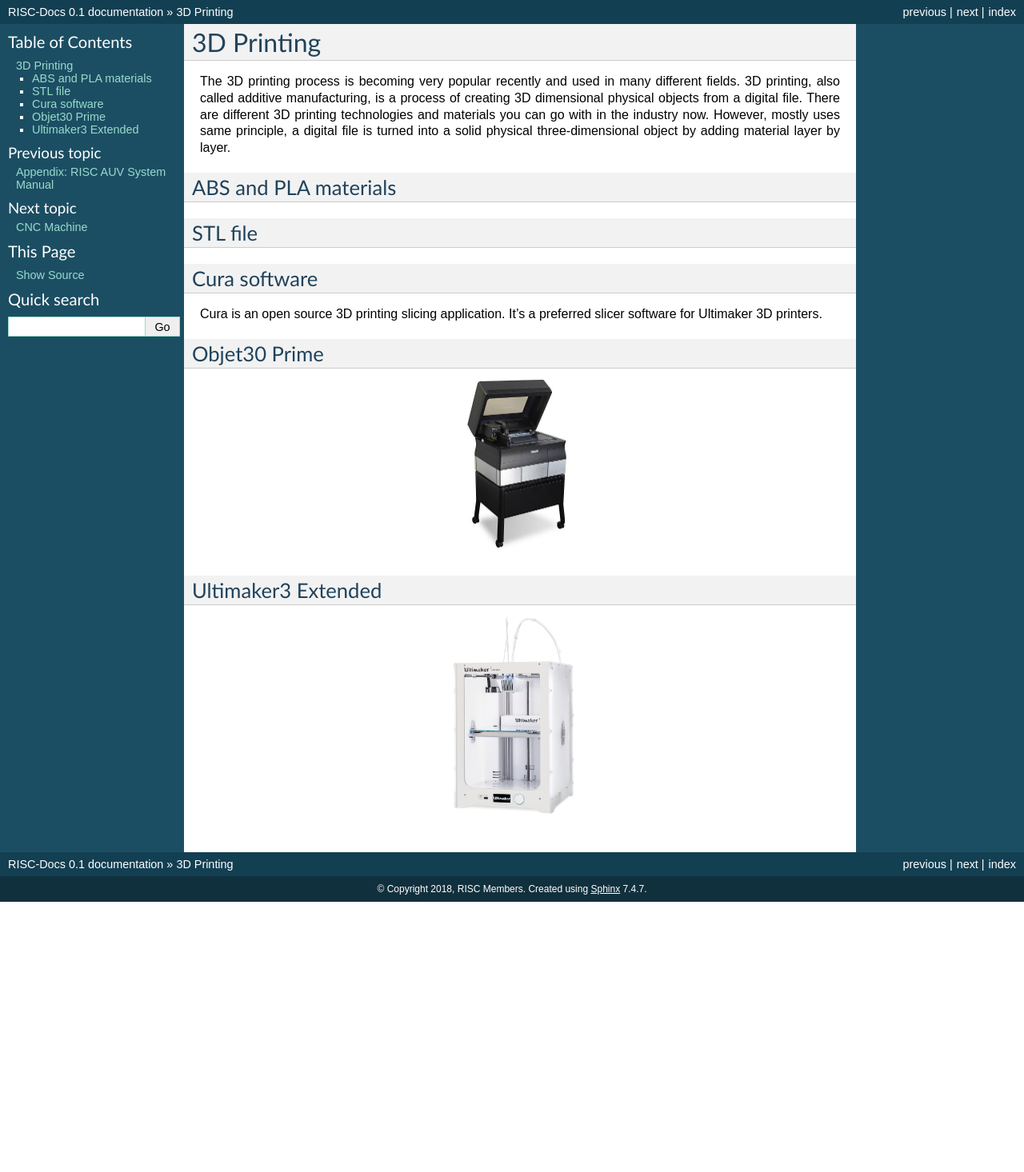
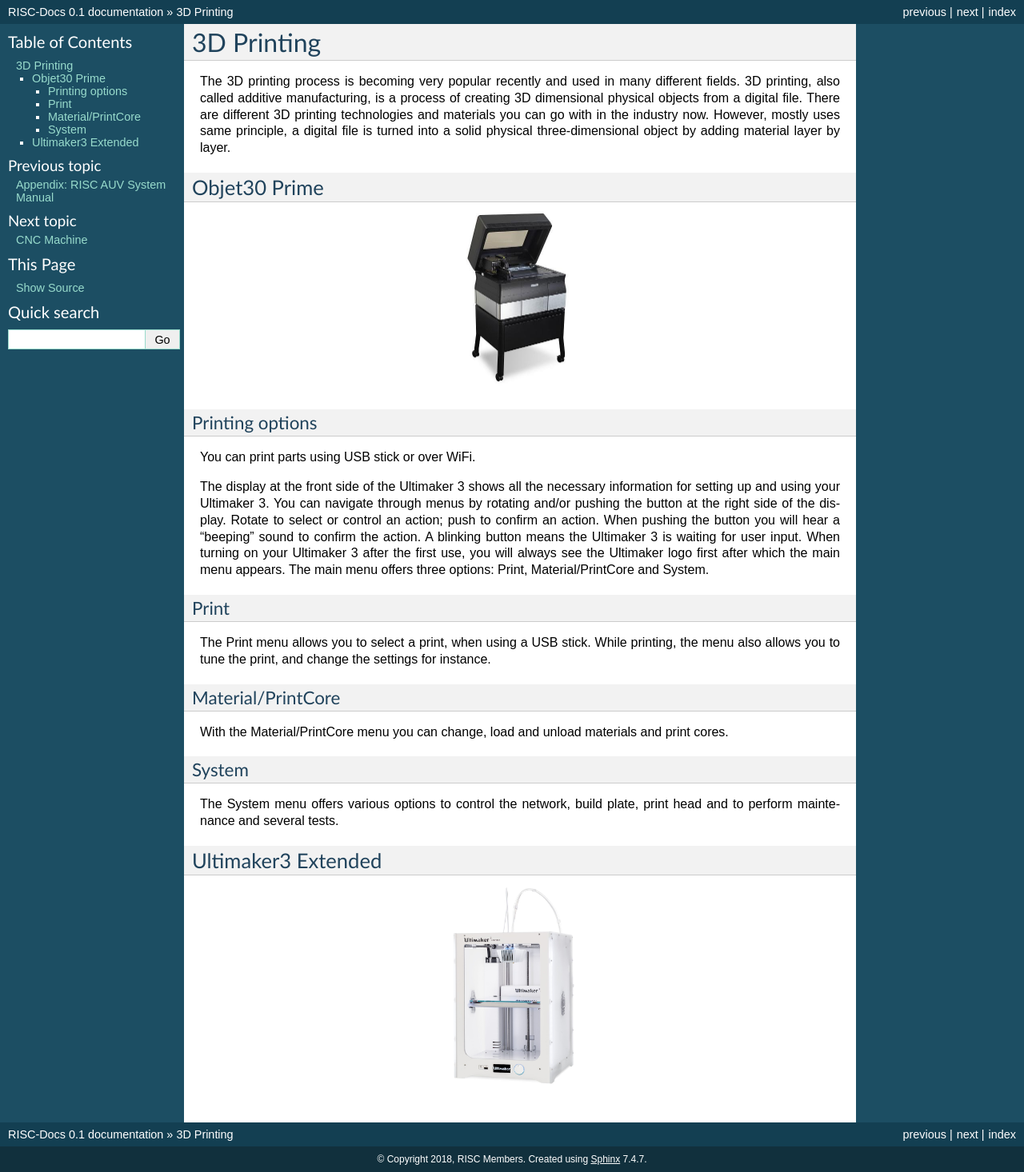
Before and after one commit to risckaust/risc-documentations, a Sphinx documentation site: the page built from docs/source/3-3d-printing.rst, in a window 1280 px wide. Shown: the whole page at 80% size. Built offline with Sphinx 7.4.7, drawn with Linux system fonts in a browser that asks for light colours; pages that are not in the unit, such as notebooks, are missing from menus; before the commit the page ends 1128 px from its top, so only the background shows below that.

Commit message:
Text added to 3D priting section

```diff
--- a/docs/source/3-3d-printing.rst
+++ b/docs/source/3-3d-printing.rst
@@ -2,25 +2,6 @@
 =====
 
 The 3D printing process is becoming very popular recently and used in many different fields. 3D printing, also called additive manufacturing, is a process of creating 3D dimensional physical objects from a digital file. There are different 3D printing technologies and materials you can go with in the industry now. However, mostly uses same principle, a digital file is turned into a solid physical three-dimensional object by adding material layer by layer.
-
-
-
-ABS and PLA materials
-------
-
-
-
-STL file
------
-
-
-
-Cura software
------
-
-Cura is an open source 3D printing slicing application. It's a preferred slicer software for Ultimaker 3D printers.
-
-
 
 Objet30 Prime
 -----
@@ -29,6 +10,29 @@
    :scale: 50 %
    :align: center
 
+Printing options
+^^^^^
+You can print parts using USB stick or over WiFi.
+
+
+The display at the front side of the Ultimaker 3 shows all the necessary information for setting up and using your Ultimaker 3. You can navigate through menus by rotating and/or pushing the button at the right side of the display. Rotate to select or control an action; push to confirm an action. When pushing the button you will hear a “beeping” sound to confirm the action. A blinking button means the Ultimaker 3 is waiting for user input. When turning on your Ultimaker 3 after the first use, you will always see the Ultimaker logo first after which the main menu appears. The main menu offers three options: Print, Material/PrintCore and System.
+
+Print
+^^^^^
+
+The Print menu allows you to select a print, when using a USB stick. While printing, the menu also allows you to tune the print, and change the settings for instance.
+
+Material/PrintCore
+^^^^^
+
+With the Material/PrintCore menu you can change, load and unload materials and print cores.
+
+System
+^^^^^
+
+The System menu offers various options to control the network, build plate, print head and to perform maintenance and several tests.
+
+
 Ultimaker3 Extended
 -----
 
```
